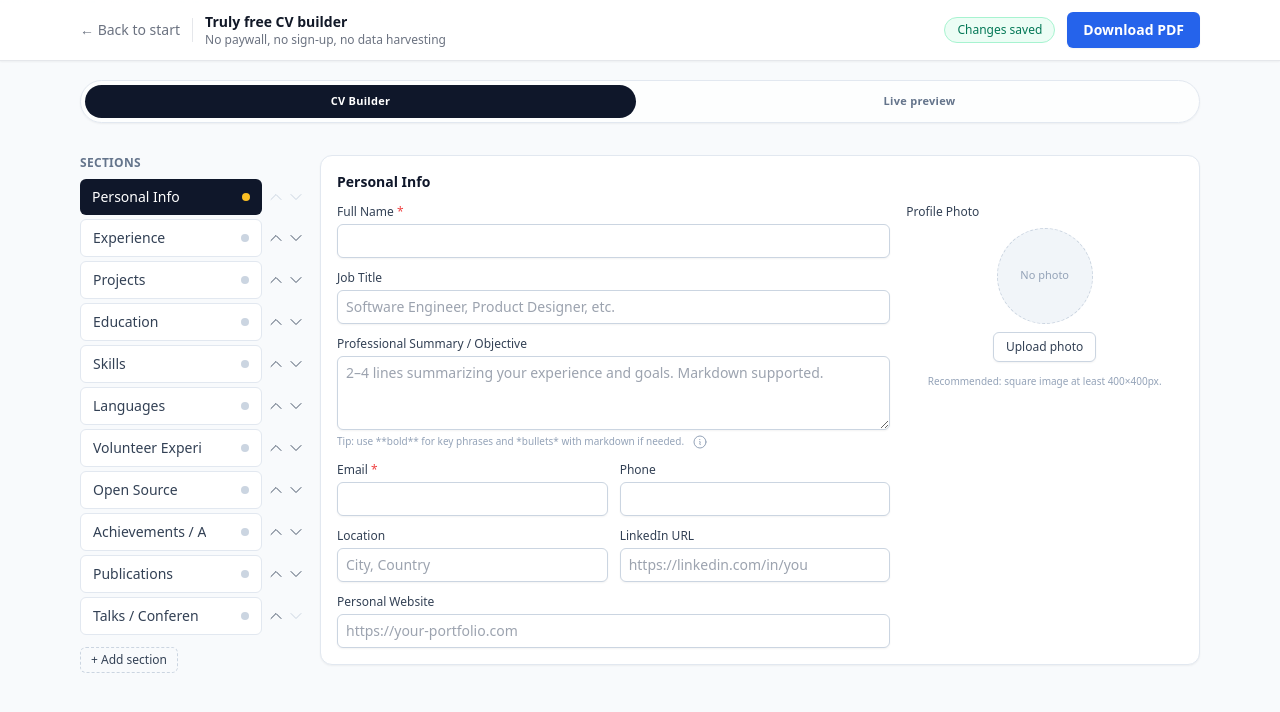
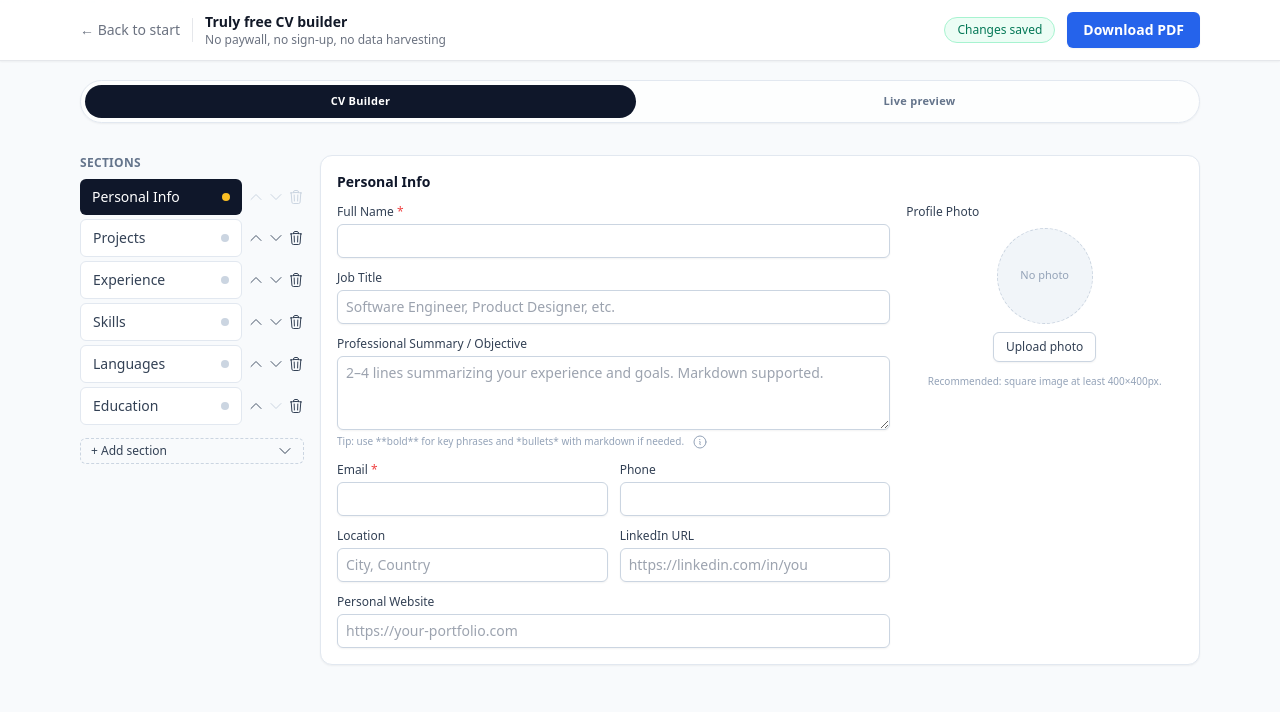
Before and after one commit to themidnightgospel/free-cv-builder, a React (Vite) app: page / in a window 1280 px wide. Both pictures are taken after a click on the button "Create new CV". Shown: the top 712 px of the page. Built offline with nearby package versions, Linux system fonts and the light colour scheme.

Commit message:
hide some section initially and give user ability to add them later. delete sections

```diff
--- a/src/App.tsx
+++ b/src/App.tsx
@@ -82,6 +82,7 @@ export const App: React.FC = () => {
   const [activeWorkspaceView, setActiveWorkspaceView] = useState<
     'sections' | 'preview'
   >('sections');
+  const [isAddSectionMenuOpen, setIsAddSectionMenuOpen] = useState(false);
   const confirmDialog = useConfirmDialog();
   const { addToast } = useToast();
   const {
@@ -101,6 +102,7 @@ export const App: React.FC = () => {
   const [fontSettings, setFontSettings] = useState<FontSettings>({
     ...defaultFontSettings,
   });
+  const addSectionMenuRef = useRef<HTMLDivElement | null>(null);
   const cvUploadInputRef = useRef<HTMLInputElement>(null);
   const activeCvEmbeddedPayload = useMemo(() => {
     try {
@@ -122,6 +124,23 @@ export const App: React.FC = () => {
   const printablePayload = pendingPrintJob
     ? printJobEmbeddedPayload
     : activeCvEmbeddedPayload;
+  const addSectionOptions: { id: CvSectionKey | 'custom'; label: string }[] =
+    useMemo(
+      () => [
+        { id: 'projects', label: sectionLabel.projects },
+        { id: 'experience', label: sectionLabel.experience },
+        { id: 'education', label: sectionLabel.education },
+        { id: 'skills', label: sectionLabel.skills },
+        { id: 'languages', label: sectionLabel.languages },
+        { id: 'volunteer', label: sectionLabel.volunteer },
+        { id: 'opensource', label: sectionLabel.opensource },
+        { id: 'achievements', label: sectionLabel.achievements },
+        { id: 'publications', label: sectionLabel.publications },
+        { id: 'talks', label: sectionLabel.talks },
+        { id: 'custom', label: 'Custom' },
+      ],
+      [],
+    );
   const fontControls: {
     key: keyof FontSettings;
     label: string;
@@ -171,6 +190,19 @@ export const App: React.FC = () => {
       return { ...prev, [key]: nextValue };
     });
   };
+  useEffect(() => {
+    if (!isAddSectionMenuOpen) return;
+    const handleClickOutside = (event: MouseEvent) => {
+      if (
+        addSectionMenuRef.current &&
+        !addSectionMenuRef.current.contains(event.target as Node)
+      ) {
+        setIsAddSectionMenuOpen(false);
+      }
+    };
+    document.addEventListener('mousedown', handleClickOutside);
+    return () => document.removeEventListener('mousedown', handleClickOutside);
+  }, [isAddSectionMenuOpen]);
   useEffect(() => {
     window.fillForm = () => {
       const newId = generateId();
@@ -365,6 +397,47 @@ export const App: React.FC = () => {
     addToast(`Deleted "${name}".`, 'info');
   };
 
+  const handleAddSection = (sectionId: CvSectionKey) => {
+    if (sectionId === 'personal') return;
+    setCv((prev) => {
+      if (prev.sectionsOrder.includes(sectionId)) return prev;
+      return { ...prev, sectionsOrder: [...prev.sectionsOrder, sectionId] };
+    });
+    setActiveSection(sectionId);
+    setIsAddSectionMenuOpen(false);
+  };
+
+  const handleRemoveSection = (sectionId: SectionId) => {
+    if (sectionId === 'personal') return;
+    let nextActive: SectionId | null = null;
+    setCv((prev) => {
+      if (!prev.sectionsOrder.includes(sectionId)) return prev;
+      const nextSectionsOrder = prev.sectionsOrder.filter(
+        (id) => id !== sectionId,
+      );
+      const nextCustomSections = isCustomSectionId(sectionId)
+        ? prev.customSections.filter(
+            (section) => `custom:${section.id}` !== sectionId,
+          )
+        : prev.customSections;
+
+      if (activeSection === sectionId) {
+        nextActive =
+          (nextSectionsOrder.find((id) => id !== 'personal') ??
+            nextSectionsOrder[0]) || 'personal';
+      }
+
+      return {
+        ...prev,
+        customSections: nextCustomSections,
+        sectionsOrder: nextSectionsOrder,
+      };
+    });
+    if (nextActive) {
+      setActiveSection(nextActive);
+    }
+  };
+
   const handleAddCustomSection = () => {
     const id = crypto.randomUUID();
     setCv((prev) => ({
@@ -376,6 +449,7 @@ export const App: React.FC = () => {
       sectionsOrder: [...prev.sectionsOrder, `custom:${id}`],
     }));
     setActiveSection(`custom:${id}`);
+    setIsAddSectionMenuOpen(false);
   };
 
   const reorderSections = (sourceId: SectionId, targetId: SectionId) => {
@@ -809,18 +883,82 @@ export const App: React.FC = () => {
                           >
                             <ChevronDownIcon className="h-4 w-4" />
                           </button>
+                          <button
+                            type="button"
+                            className={`${sectionsSidebarArrowButton} ${
+                              isPersonal ? '' : 'text-slate-700 hover:text-rose-700'
+                            }`}
+                            onClick={(event) => {
+                              event.preventDefault();
+                              event.stopPropagation();
+                              handleRemoveSection(id);
+                            }}
+                            disabled={isPersonal}
+                            aria-label="Remove section"
+                            title="Remove section"
+                          >
+                            <TrashIcon className="h-4 w-4" />
+                          </button>
                         </div>
                       </div>
                     );
                   })}
                 </nav>
-                <button
-                  type="button"
-                  onClick={handleAddCustomSection}
-                  className="mt-3 inline-flex items-center gap-1 rounded-md border border-dashed border-slate-300 bg-slate-50 px-2.5 py-1 text-xs font-medium text-slate-700 hover:bg-slate-100"
-                >
-                  <span>+ Add section</span>
-                </button>
+                <div className="relative mt-3" ref={addSectionMenuRef}>
+                  <button
+                    type="button"
+                    onClick={() =>
+                      setIsAddSectionMenuOpen((previous) => !previous)
+                    }
+                    className="inline-flex w-full items-center justify-between gap-2 rounded-md border border-dashed border-slate-300 bg-slate-50 px-2.5 py-1 text-xs font-medium text-slate-700 hover:bg-slate-100"
+                  >
+                    <span>+ Add section</span>
+                    <ChevronDownIcon
+                      className={`h-4 w-4 transition ${isAddSectionMenuOpen ? 'rotate-180' : ''}`}
+                    />
+                  </button>
+                  {isAddSectionMenuOpen && (
+                    <div className="absolute z-20 mt-2 w-56 rounded-md border border-slate-200 bg-white shadow-lg">
+                      <div className="border-b border-slate-100 px-3 py-2">
+                        <p className="text-[11px] font-semibold uppercase tracking-wide text-slate-500">
+                          Choose a section
+                        </p>
+                      </div>
+                      <div className="p-1">
+                        {addSectionOptions.map((option) => {
+                          const alreadyAdded =
+                            option.id !== 'custom' &&
+                            cv.sectionsOrder.includes(option.id);
+                          return (
+                            <button
+                              key={option.id}
+                              type="button"
+                              onClick={() => {
+                                if (option.id === 'custom') {
+                                  handleAddCustomSection();
+                                  return;
+                                }
+                                handleAddSection(option.id);
+                              }}
+                              className={`flex w-full items-center justify-between rounded-md px-3 py-2 text-left text-[11px] font-medium transition ${
+                                alreadyAdded
+                                  ? 'bg-slate-50 text-slate-500'
+                                  : 'hover:bg-slate-50 text-slate-700'
+                              }`}
+                            >
+                              <span>{option.label}</span>
+                              {alreadyAdded && (
+                                <span className="text-[10px] font-semibold uppercase tracking-wide text-emerald-600">
+                                  Added
+                                </span>
+                              )}
+                            </button>
+                          );
+                        })}
+                      </div>
+                    </div>
+                  )}
+                </div>
               </div>
             </aside>
 
@@ -929,20 +1067,7 @@ export const App: React.FC = () => {
                     ),
                   }))
                 }
-                onDelete={() =>
-                  setCv((prev) => {
-                    const id = activeSection.replace('custom:', '');
-                    return {
-                      ...prev,
-                      customSections: prev.customSections.filter(
-                        (section) => section.id !== id,
-                      ),
-                      sectionsOrder: prev.sectionsOrder.filter(
-                        (sectionId) => sectionId !== activeSection,
-                      ),
-                    };
-                  })
-                }
+                onDelete={() => handleRemoveSection(activeSection)}
               />
             )}
           </div>
--- a/src/components/iconButtonStyles.ts
+++ b/src/components/iconButtonStyles.ts
@@ -5,7 +5,7 @@ export const sectionEntryIconButtonNeutral =
   `${sectionEntryIconButtonBase} text-slate-600 hover:text-slate-900 disabled:text-slate-300`;
 
 export const sectionEntryIconButtonDanger =
-  `${sectionEntryIconButtonBase} text-red-600 hover:text-red-700`;
+  `${sectionEntryIconButtonBase} text-slate-700 hover:text-rose-700`;
 
 export const sectionsSidebarArrowButton =
   'inline-flex items-center justify-center text-[11px] text-slate-600 hover:text-slate-900 disabled:text-slate-300 disabled:cursor-default';
--- a/src/main.tsx
+++ b/src/main.tsx
@@ -5,7 +5,7 @@ import { App } from './App';
 import { ConfirmDialogProvider } from './components/ConfirmDialogProvider';
 import { ToastProvider } from './components/toast/ToastProvider';
 
-console.log('FreeCvBuilder version 1.0.61');
+console.log('FreeCvBuilder version 1.0.63');
 
 ReactDOM.createRoot(document.getElementById('app') as HTMLElement).render(
   <React.StrictMode>
--- a/src/state/cvModel.ts
+++ b/src/state/cvModel.ts
@@ -88,16 +88,11 @@ export const createInitialCv = (): CvData => ({
   customSections: [],
   sectionsOrder: [
     'personal',
+    'projects',
     'experience',
-    'projects',
-    'education',
     'skills',
     'languages',
-    'volunteer',
-    'opensource',
-    'achievements',
-    'publications',
-    'talks',
+    'education',
   ],
 });
 
```
